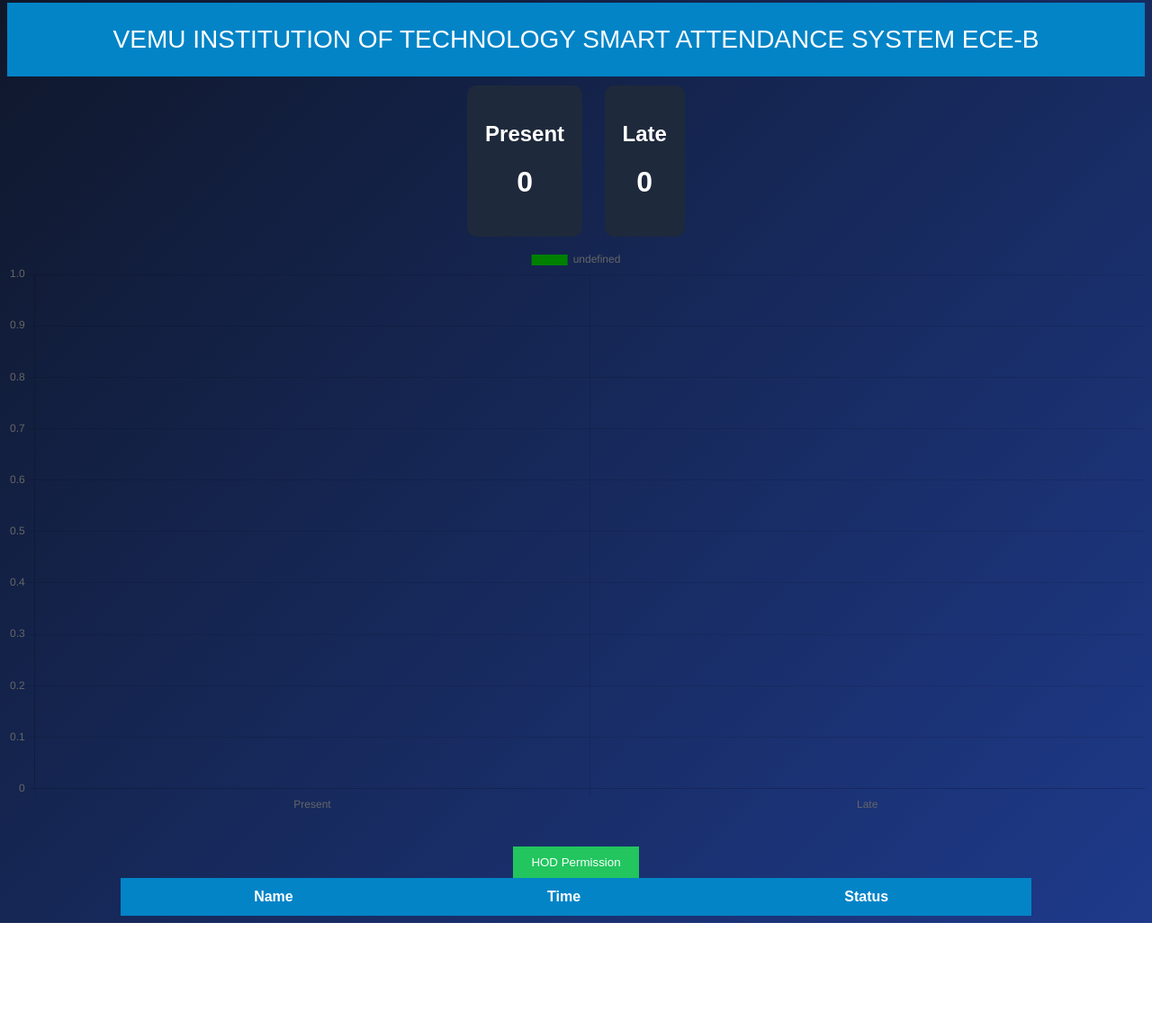
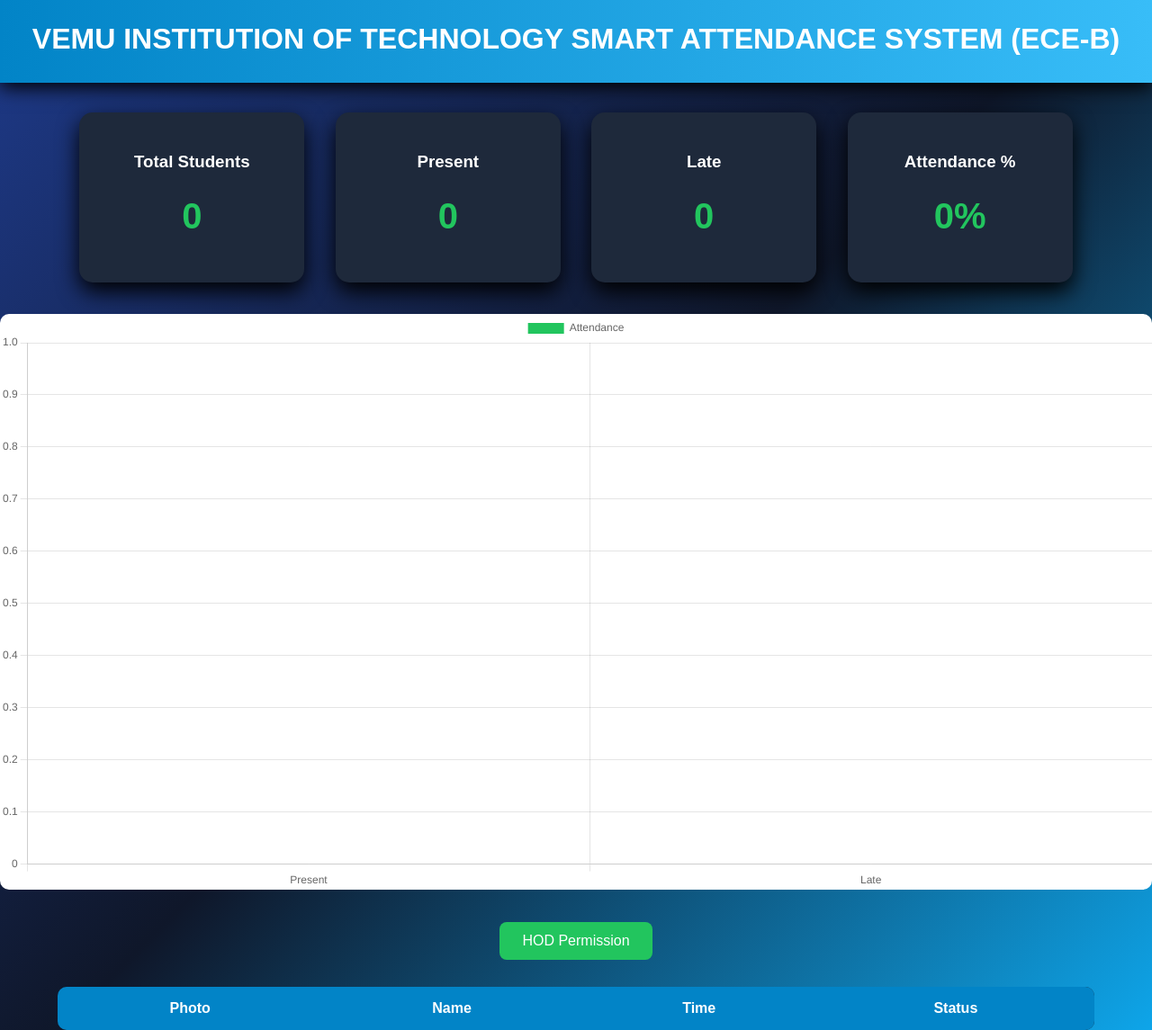
Before and after one commit to pngd498-maker/png, a plain HTML site: page index.html in a window 1280 px wide. Shown: the part 5-1150 px from the top of the page at 90% size. Before the commit the page ends 1031 px from the top, so only its background shows below. Drawn offline with nearby package versions, Linux system fonts and the light colour scheme; no server answers.

Commit message:
Enhance attendance dashboard with new features
Updated styles and added total students card with attendance percentage.

```diff
--- a/index.html
+++ b/index.html
@@ -1,5 +1,6 @@
 <!DOCTYPE html>
 <html>
+
 <head>
 
 <title>VEMU Smart Attendance</title>
@@ -12,54 +13,104 @@
 
 body{
 font-family:Arial;
-background:linear-gradient(135deg,#0f172a,#1e3a8a);
+background:linear-gradient(135deg,#1e3a8a,#0f172a,#0ea5e9);
 color:white;
 text-align:center;
+margin:0;
 }
 
+/* HEADER */
+
 header{
-background:#0284c7;
-padding:25px;
-font-size:28px;
+background:linear-gradient(90deg,#0284c7,#38bdf8);
+padding:30px;
+font-size:32px;
+font-weight:bold;
+box-shadow:0px 5px 20px black;
 }
+
+/* DASHBOARD CARDS */
 
 .card{
 display:inline-block;
 background:#1e293b;
-padding:20px;
-margin:10px;
-border-radius:10px;
+padding:25px;
+margin:15px;
+border-radius:15px;
+width:200px;
+box-shadow:0px 10px 25px black;
+transition:0.3s;
 }
 
+.card:hover{
+transform:scale(1.07);
+}
+
+.card h1{
+font-size:40px;
+color:#22c55e;
+}
+
+/* BUTTON */
+
 button{
-padding:10px 20px;
+padding:12px 25px;
 background:#22c55e;
 border:none;
 color:white;
+font-size:16px;
+border-radius:8px;
 cursor:pointer;
 }
 
+button:hover{
+background:#16a34a;
+}
+
+/* TABLE */
+
 table{
-width:80%;
+width:90%;
 margin:auto;
 border-collapse:collapse;
+margin-top:30px;
+background:#1e293b;
+border-radius:10px;
+overflow:hidden;
 }
 
 th{
 background:#0284c7;
-padding:12px;
+padding:15px;
 }
 
 td{
-padding:10px;
-border-bottom:1px solid gray;
+padding:12px;
+border-bottom:1px solid #475569;
 }
+
+tr:hover{
+background:#334155;
+}
+
+/* STUDENT LIST */
 
 .student{
 background:#334155;
 padding:10px;
-margin:5px;
+margin:6px;
+border-radius:8px;
 cursor:pointer;
+}
+
+.student:hover{
+background:#475569;
+}
+
+canvas{
+background:white;
+border-radius:10px;
+margin-top:20px;
 }
 
 </style>
@@ -71,35 +122,44 @@
 <header>
 
 VEMU INSTITUTION OF TECHNOLOGY
-SMART ATTENDANCE SYSTEM ECE-B
+SMART ATTENDANCE SYSTEM (ECE-B)
 
 </header>
 
+<br>
+
 <div class="card">
-
-<h2>Present</h2>
-<h1 id="present">0</h1>
-
+<h3>Total Students</h3>
+<h1 id="students">0</h1>
 </div>
 
 <div class="card">
-
-<h2>Late</h2>
-<h1 id="late">0</h1>
-
+<h3>Present</h3>
+<h1 id="present">0</h1>
 </div>
 
-<canvas id="chart"></canvas>
+<div class="card">
+<h3>Late</h3>
+<h1 id="late">0</h1>
+</div>
+
+<div class="card">
+<h3>Attendance %</h3>
+<h1 id="percent">0%</h1>
+</div>
+
+<canvas id="chart" width="400" height="200"></canvas>
 
 <br><br>
 
-<button onclick="login()">HOD Permission</button>
+<button onclick="hodLogin()">HOD Permission</button>
 
-<div id="students"></div>
+<div id="studentsList"></div>
 
 <table>
 
 <tr>
+<th>Photo</th>
 <th>Name</th>
 <th>Time</th>
 <th>Status</th>
@@ -113,14 +173,15 @@
 
 const firebaseConfig={
 databaseURL:"https://st-as-a53b9-default-rtdb.asia-southeast1.firebasedatabase.app"
-}
+};
 
-firebase.initializeApp(firebaseConfig)
+firebase.initializeApp(firebaseConfig);
 
-const db=firebase.database()
+const db=firebase.database();
 
-let present=0
-let late=0
+let present=0;
+let late=0;
+let totalStudents=0;
 
 const chart=new Chart(document.getElementById("chart"),{
 
@@ -129,88 +190,124 @@
 data:{
 labels:['Present','Late'],
 datasets:[{
+label:'Attendance',
 data:[0,0],
-backgroundColor:['green','red']
+backgroundColor:['#22c55e','#ef4444']
 }]
 }
 
-})
+});
+
+// LOAD REGISTERED STUDENTS COUNT
+
+db.ref("students").once("value",(snap)=>{
+
+snap.forEach(()=>{
+
+totalStudents++;
+
+});
+
+document.getElementById("students").innerText=totalStudents;
+
+});
+
+// ATTENDANCE DATA
 
 db.ref("attendance").on("child_added",(snap)=>{
 
-let data=snap.val()
+let data=snap.val();
 
-let row=document.createElement("tr")
+let row=document.createElement("tr");
 
 row.innerHTML=`
+<td><img src="${data.photo}" width="50"></td>
 <td>${data.name}</td>
 <td>${data.time}</td>
 <td>${data.status}</td>
-`
+`;
 
-document.getElementById("table").appendChild(row)
+document.getElementById("table").appendChild(row);
 
-if(data.status=="Present")present++
-if(data.status=="Late")late++
+if(data.status=="Present")present++;
+if(data.status=="Late")late++;
 
-document.getElementById("present").innerText=present
-document.getElementById("late").innerText=late
+document.getElementById("present").innerText=present;
+document.getElementById("late").innerText=late;
 
-chart.data.datasets[0].data=[present,late]
-chart.update()
+chart.data.datasets[0].data=[present,late];
+chart.update();
 
-})
+// ATTENDANCE %
 
-function login(){
+let total=present+late;
 
-let id=prompt("Enter HOD ID")
-let pass=prompt("Enter Password")
+if(total>0){
+
+let percent=Math.round((present/total)*100);
+
+document.getElementById("percent").innerText=percent+"%";
+
+}
+
+});
+
+// HOD LOGIN
+
+function hodLogin(){
+
+let id=prompt("Enter HOD ID");
+let pass=prompt("Enter Password");
 
 if(id=="Png_is_hod" && pass=="9014381494"){
 
-loadStudents()
+loadStudents();
 
 }else{
 
-alert("Invalid Login")
+alert("Access Denied");
 
 }
 
 }
 
+// LOAD STUDENT LIST
+
 function loadStudents(){
 
-let div=document.getElementById("students")
+let div=document.getElementById("studentsList");
 
-div.innerHTML=""
+div.innerHTML="";
 
 db.ref("students").once("value",(snap)=>{
 
 snap.forEach((child)=>{
 
-let name=child.val().name
+let name=child.val().name;
 
-let s=document.createElement("div")
+let s=document.createElement("div");
 
-s.className="student"
+s.className="student";
 
-s.innerText=name
+s.innerText=name;
 
-s.onclick=function(){permit(name)}
+s.onclick=function(){permit(name)};
 
-div.appendChild(s)
+div.appendChild(s);
 
-})
+});
 
-})
+});
 
 }
 
+// PERMIT STUDENT
+
 function permit(name){
 
-let now=new Date()
+let now=new Date();
 
-let time=now.toLocaleTimeString()
+let time=now.toLocaleTimeString();
 
 db.ref("attendance").push({
 
@@ -218,9 +315,9 @@
 time:time,
 status:"Permitted"
 
-})
+});
 
-alert(name+" Permitted")
+alert(name+" Permitted");
 
 }
 
```
